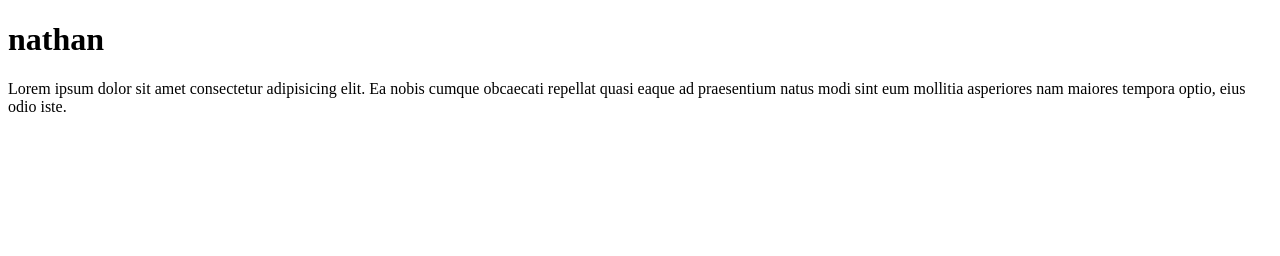
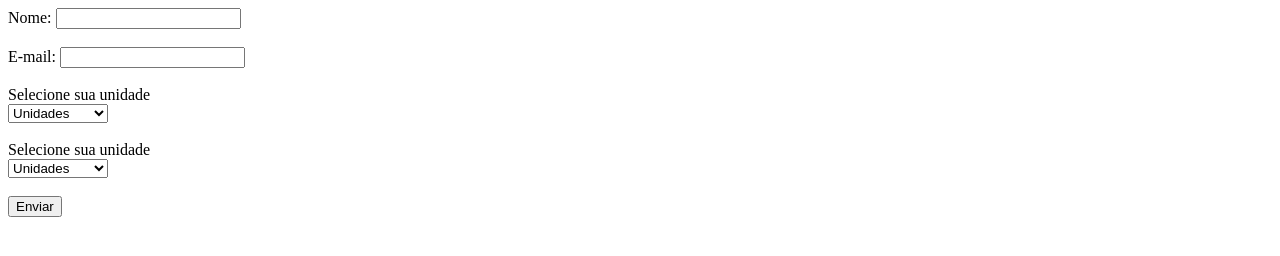
Before and after one commit to Nathanzxx/ESTRUTRA_DE_PAGINAS, a plain HTML site: page index.html in a window 1280 px wide. Drawn offline with Linux system fonts and the light colour scheme.

Commit message:
commitei uma nova pasta

```diff
--- a/index.html
+++ b/index.html
@@ -1,14 +1,42 @@
 <!DOCTYPE html>
 <html lang="pt-br">
+
 <head>
     <meta charset="UTF-8">
     <meta name="viewport" content="width=device-width, initial-scale=1.0">
-    <title>nathan</title>
+    <title>Document</title>
 </head>
+
 <body>
-    <h1>nathan</h1>
+    <form action="#">
+        <label for="cx1">Nome:</label>
+        <input type="text" name="Nome" id="cx1" required>
+        <br><br>
+        <label for="cx2">E-mail:</label>
+        <input type="email" name="E-mail" id="cx2" required>
+        <br><br>
+        Selecione sua unidade
+        <br>
+        <select name="Unidades" id="Unidade">
+            <option value="1" selected disabled>Unidades</option>
+            <option value="Santana">Santana</option>
+            <option value="Santo Amaro">Santo Amaro</option>
+            <option value="Itaquera">Itaquera</option>
+            <option value="Diadema">Diadema</option>
+        </select>
+        <br><br>
+        Selecione sua unidade
+        <br>
+        <select name="Unidades" id="Unidade">
+            <option value="1" selected disabled>Unidades</option>
+            <option value="2" >Santana</option>
+            <option value="3">Santo Amaro</option>
+            <option value="4">Itaquera</option>
+            <option value="5">Diadema</option>
+        </select>
+        <br><br>
+        <input type="submit" value="Enviar">
+    </form>
+</body>
 
-    <p>Lorem ipsum dolor sit amet consectetur adipisicing elit. Ea nobis cumque obcaecati repellat quasi eaque ad praesentium natus modi sint eum mollitia asperiores nam maiores tempora optio, eius odio iste.</p>
-
-</body>
 </html>
```
